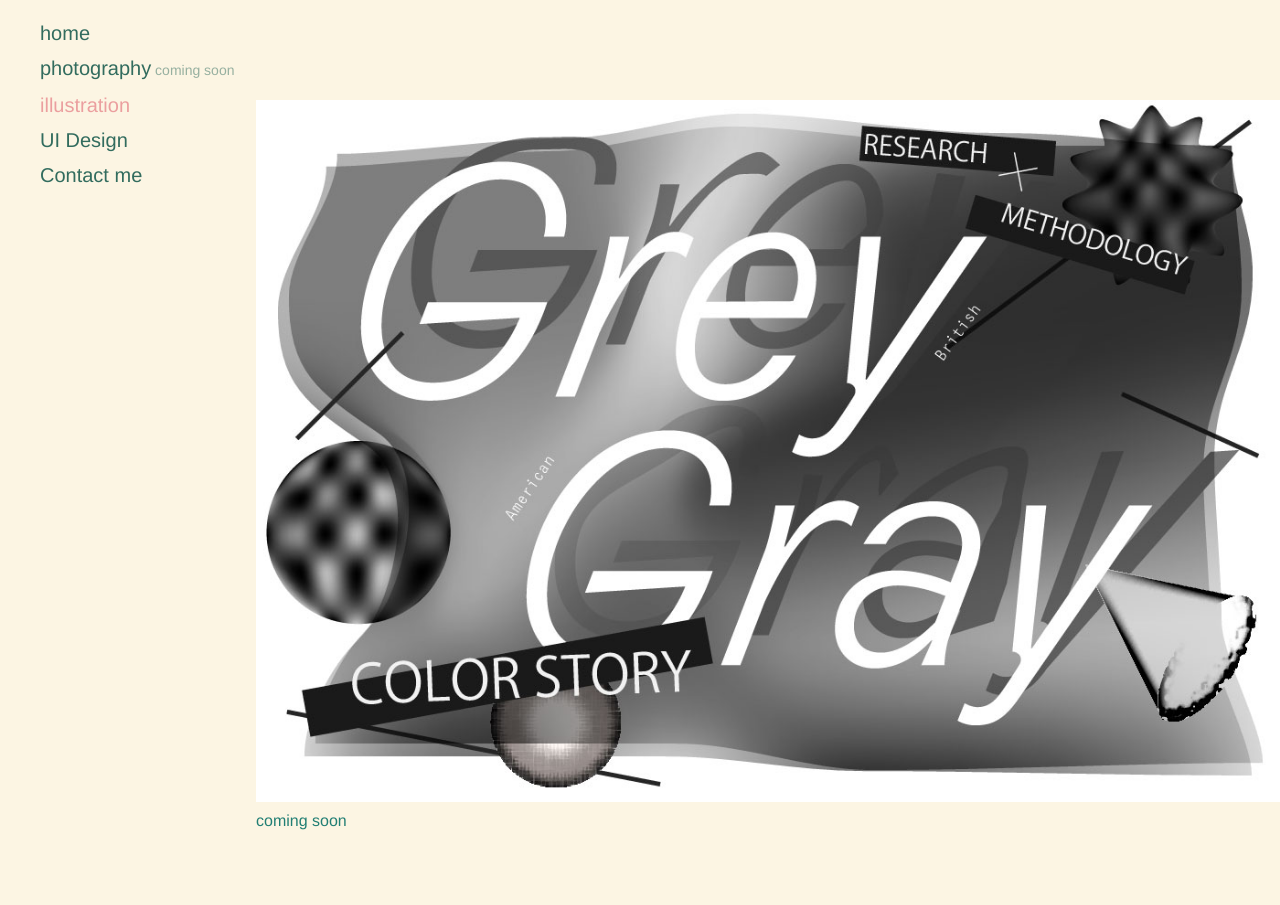
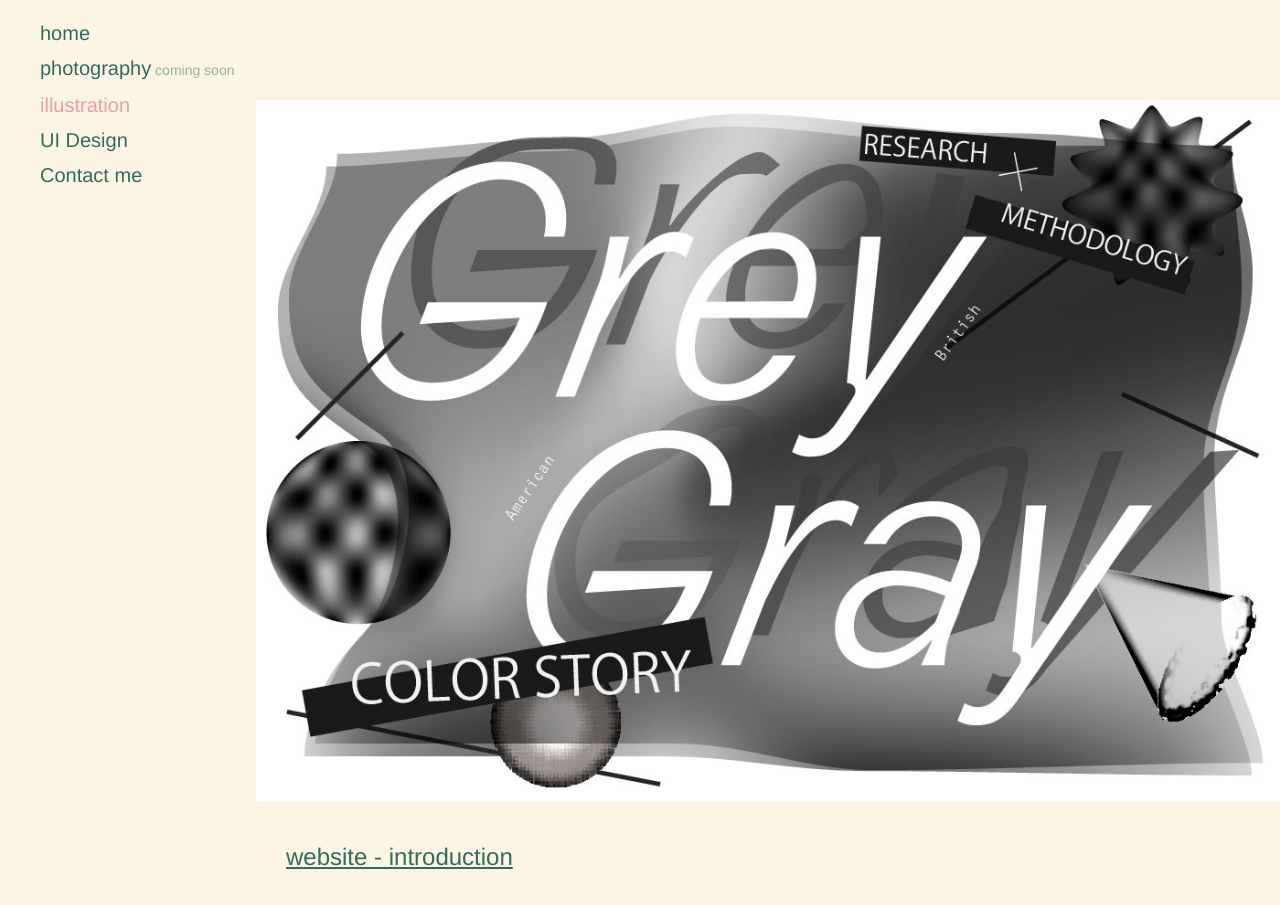
Before and after one commit to bloombird/bloombird.github.io, a plain HTML site: page colorstory.html in a window 1280 px wide. Before the commit the page ends 833 px from the top, so only its background shows below. Drawn offline with Linux system fonts and the light colour scheme; a web font is replaced by a local one.

Commit message:
change homepage

```diff
--- a/colorstory.html
+++ b/colorstory.html
@@ -22,7 +22,7 @@
    <div class="content_individual">
          <div class="content_detail">
             <img src="img/colorstory1.jpg" alt="" class="content_detail_img01">
-            coming soon
+            <a href="grey.html" class="greywebsite">website - introduction</a>
          </div>
    </div>
 
--- a/css/portfolio.css
+++ b/css/portfolio.css
@@ -329,6 +329,12 @@ a:active {
    font-size: 0.7em;
 }
 
+.greywebsite{
+   font-size: 1.5em;
+   display: block;
+   margin: 30px;
+   text-decoration: underline;
+}
 
 
 
```
